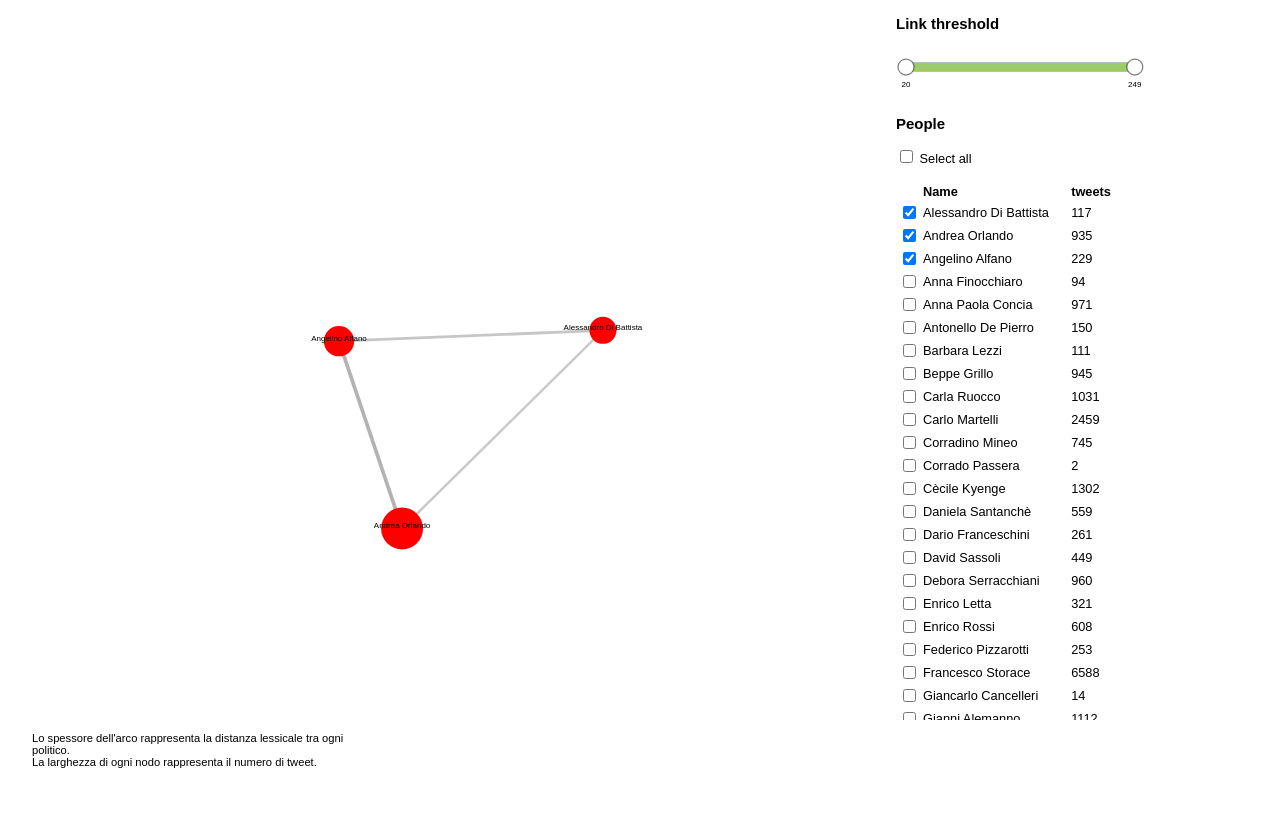
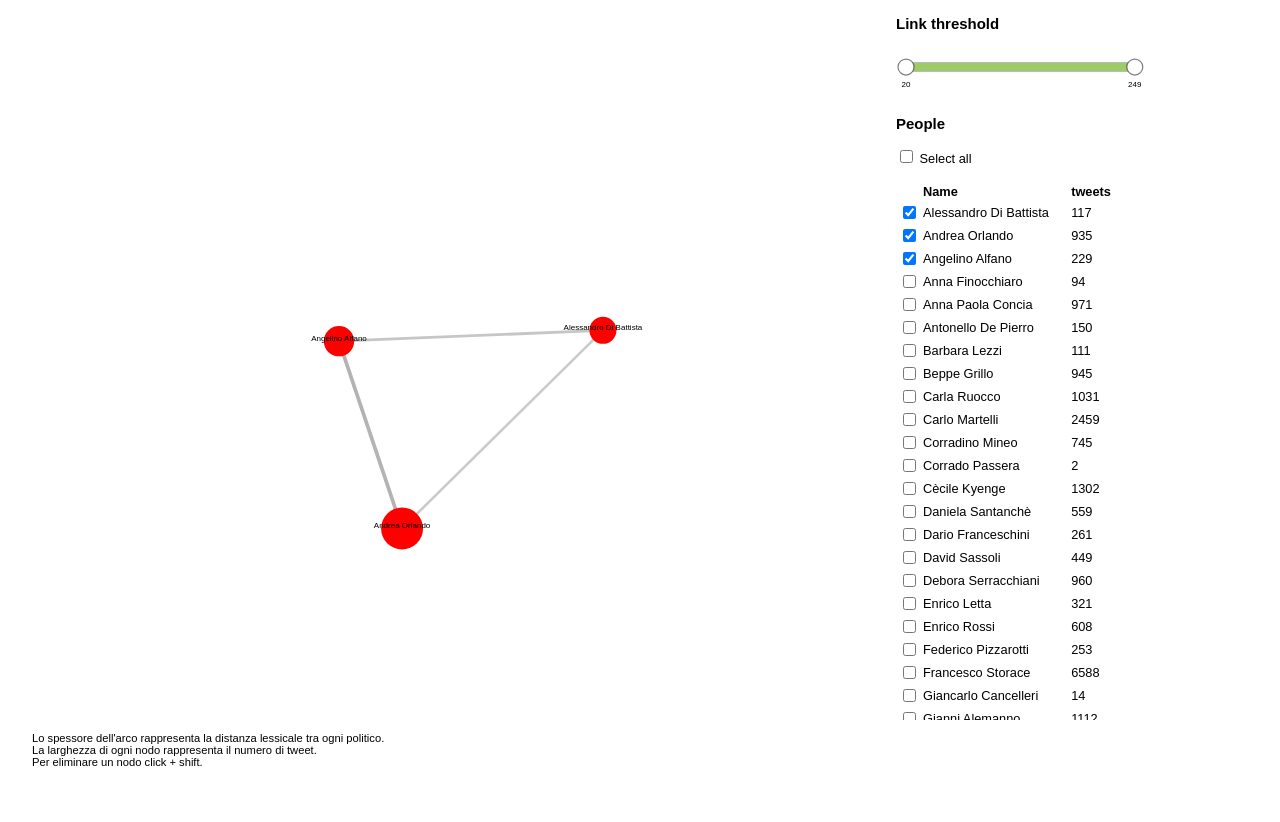
Before and after one commit to w4nderlust/lingua-politicae, a plain HTML site: page public/index.html in a window 1280 px wide. Drawn offline with Linux system fonts and the light colour scheme.

```diff
--- a/public/index.html
+++ b/public/index.html
@@ -42,7 +42,7 @@
     pointer-events: none;
     position: absolute;
     left:0;
-    width:25%;
+    width:70%;
     bottom:0;
     padding:2rem;
     font-size: 70%;
@@ -88,7 +88,7 @@
   </div>
 
   <div id="legenda">
-    Lo spessore dell'arco rappresenta la distanza lessicale tra ogni politico. <br/>La larghezza di ogni nodo rappresenta il numero di tweet.
+    Lo spessore dell'arco rappresenta la distanza lessicale tra ogni politico. <br/>La larghezza di ogni nodo rappresenta il numero di tweet.<br/>Per eliminare un nodo click + shift.
   </div>
   <svg width="70%" height="100%"></svg>
 
```
